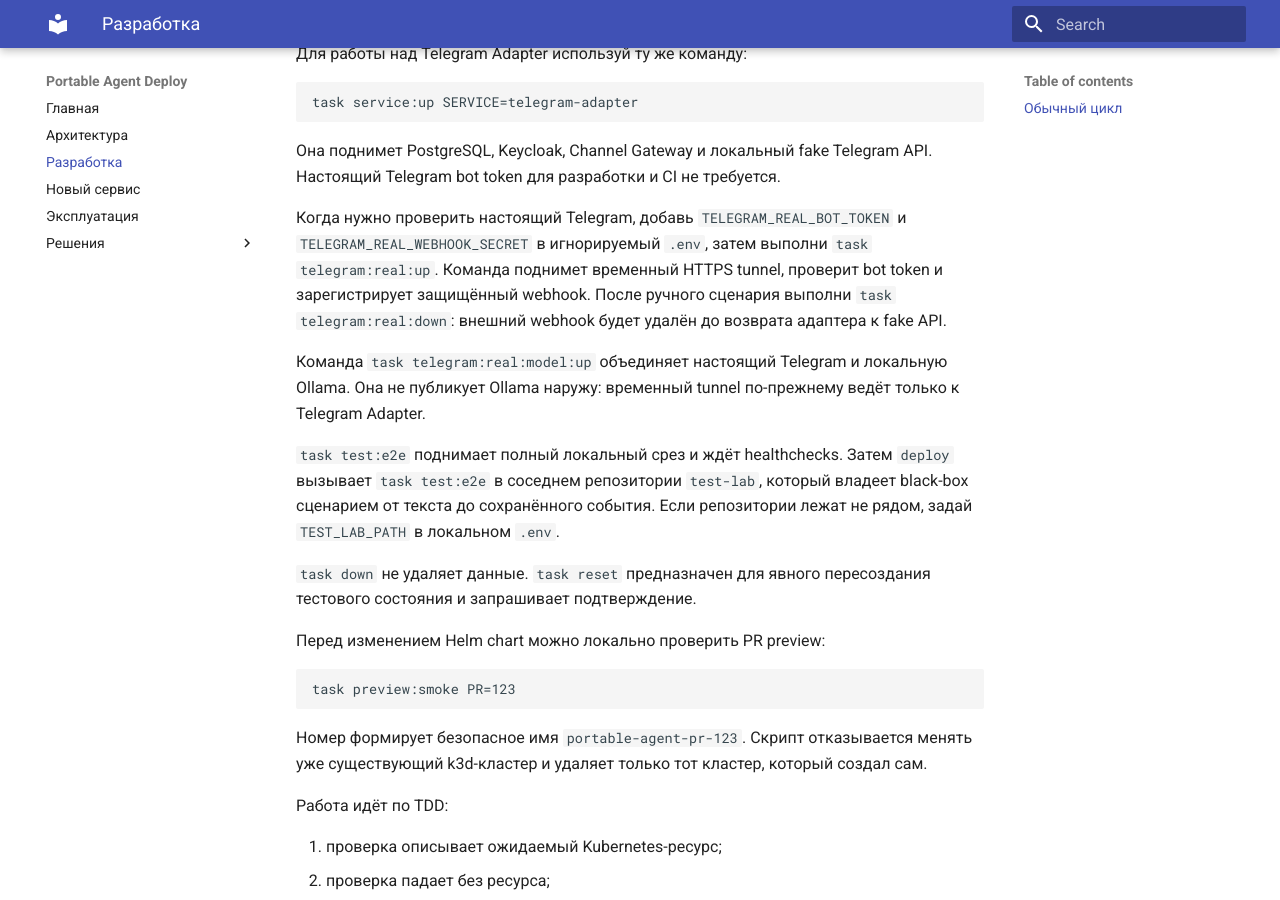
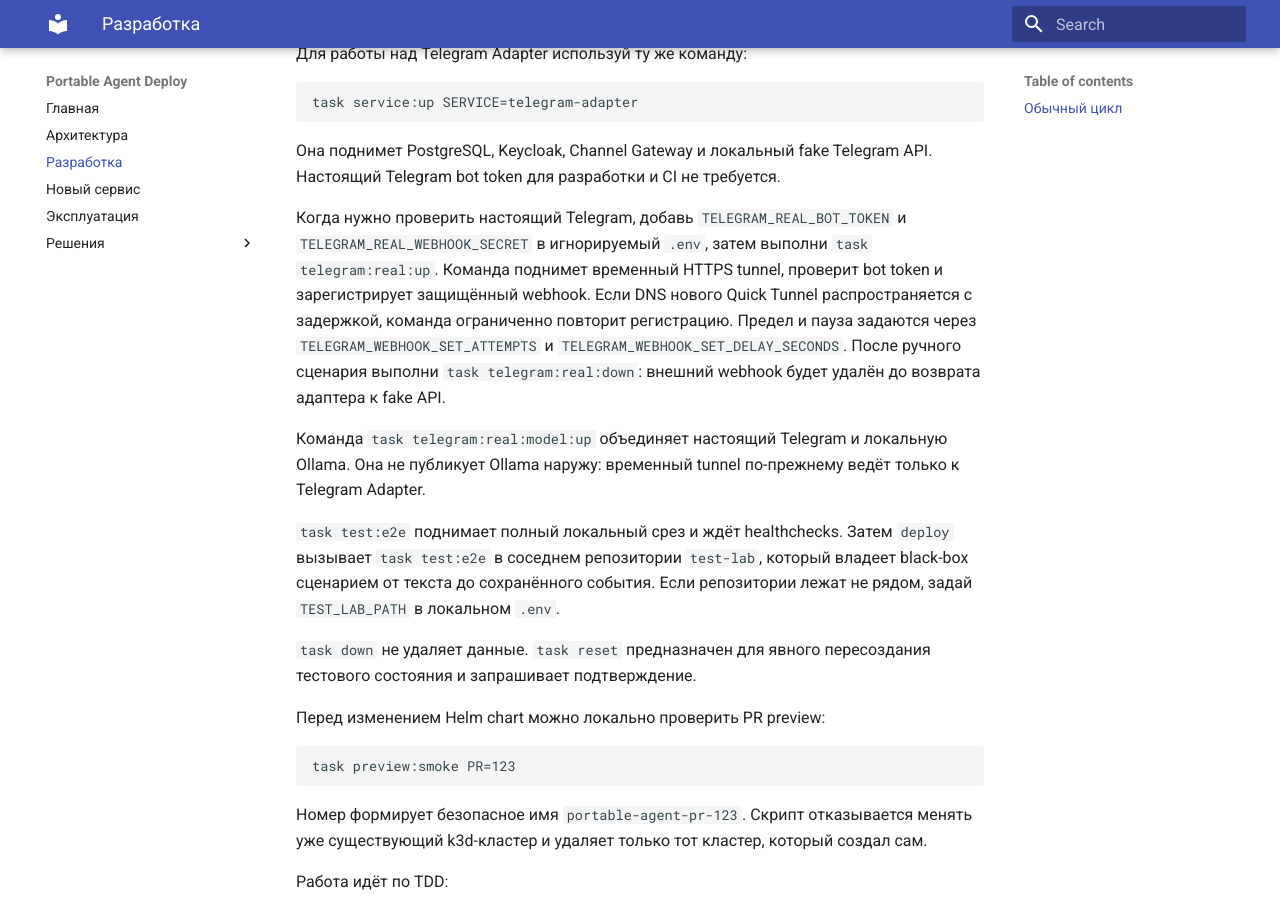
Before and after one commit to portable-agent/deploy, an MkDocs documentation site: the page built from docs/development.md, in a window 1280 px wide and 900 px high, scrolled down 1225 px. Built offline with MkDocs 1.6.1 and Material for MkDocs 9.7.7, drawn with Linux system fonts in a browser that asks for light colours.

Commit message:
fix: retry real Telegram webhook setup (#23)

```diff
--- a/docs/development.md
+++ b/docs/development.md
@@ -53,6 +53,9 @@ bot token для разработки и CI не требуется.
 Когда нужно проверить настоящий Telegram, добавь `TELEGRAM_REAL_BOT_TOKEN` и
 `TELEGRAM_REAL_WEBHOOK_SECRET` в игнорируемый `.env`, затем выполни `task telegram:real:up`.
 Команда поднимет временный HTTPS tunnel, проверит bot token и зарегистрирует защищённый webhook.
+Если DNS нового Quick Tunnel распространяется с задержкой, команда ограниченно повторит регистрацию.
+Предел и пауза задаются через `TELEGRAM_WEBHOOK_SET_ATTEMPTS` и
+`TELEGRAM_WEBHOOK_SET_DELAY_SECONDS`.
 После ручного сценария выполни `task telegram:real:down`: внешний webhook будет удалён до возврата
 адаптера к fake API.
 
```
Also changed, not shown: README.md (+3 -0 lines), 3 other files.
